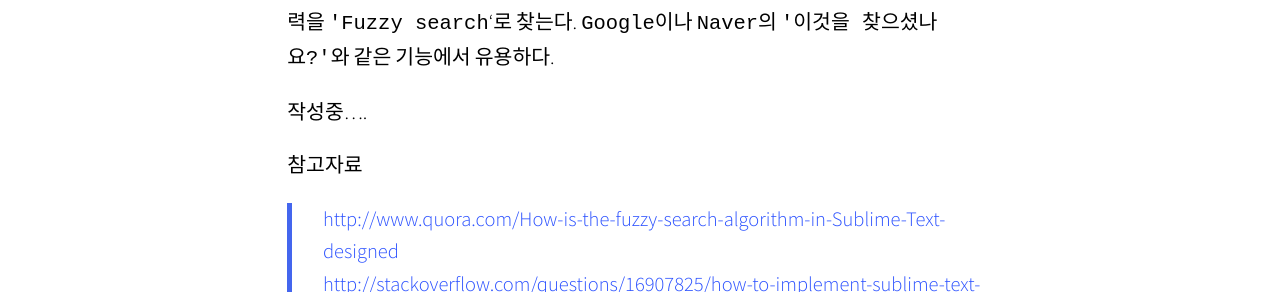
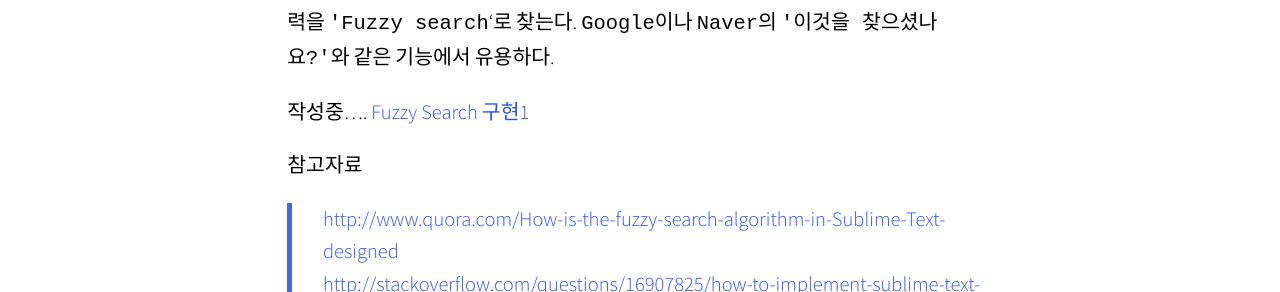
Before and after one commit to hyeonjae/hyeonjae.github.io.archive, a Jekyll site: the page built from _posts/2015-03-09-fuzzy-search.md, in a window 1280 px wide. Shown: the part 934-1226 px from the top of the page. Built offline with Jekyll 4.4.1, drawn with Linux system fonts in a browser that asks for light colours; nearby versions of some CDN libraries; some web fonts are replaced; comment, search, counter and statistics services are not loaded.

Commit message:
no message

```diff
--- a/_posts/2015-03-09-fuzzy-search.md
+++ b/_posts/2015-03-09-fuzzy-search.md
@@ -12,6 +12,7 @@ sublime text의 `Goto Anything...` 이나 `Command Palette...`는 사용자 입
 
 
 작성중....
+[Fuzzy Search 구현1](http://jsfiddle.net/hyeonjae/8m7faznf/1/)
 
 
 참고자료
```
